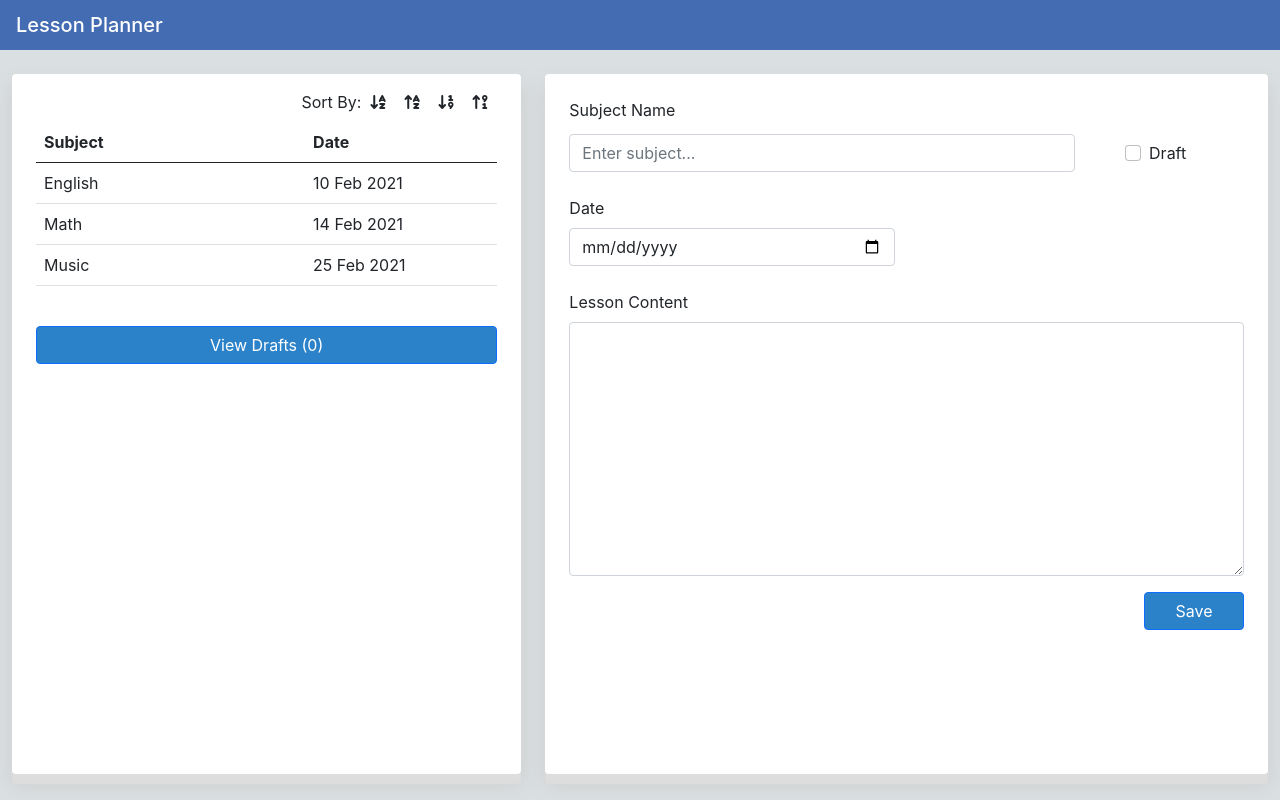
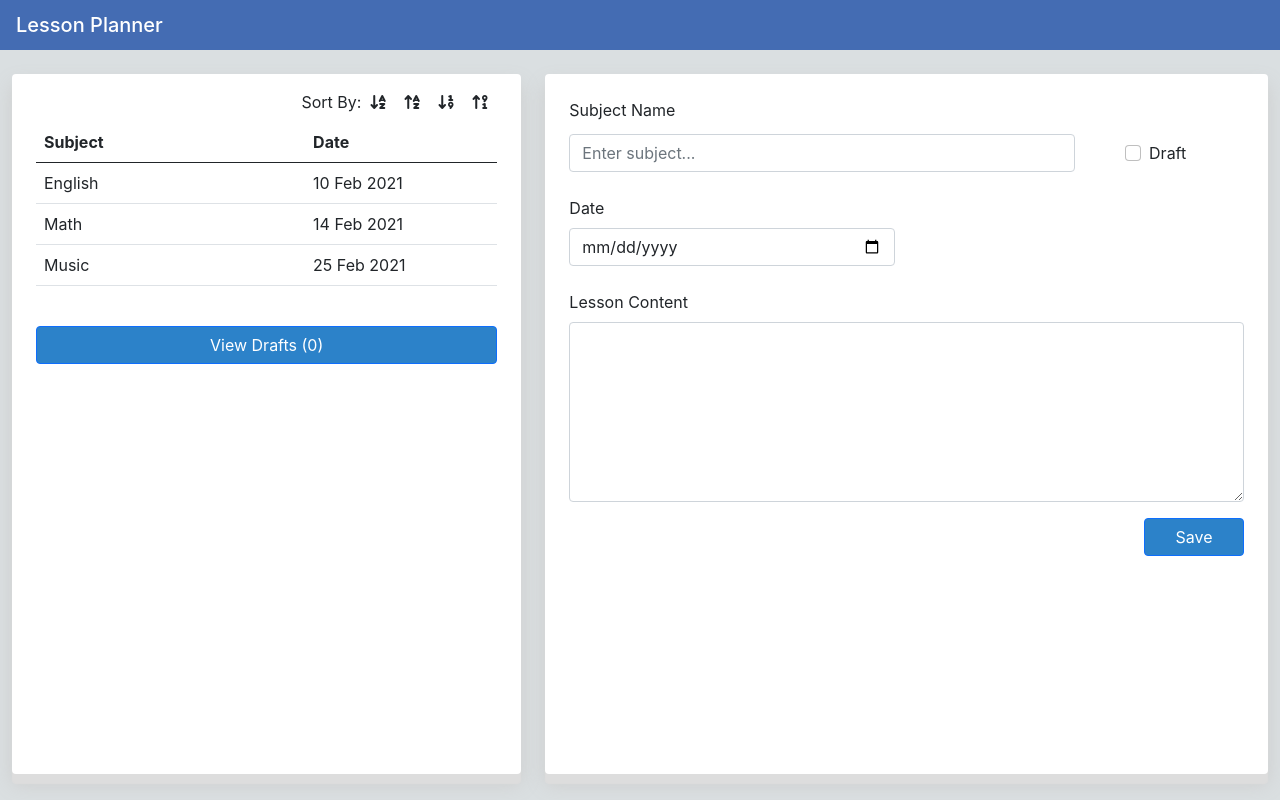
Before and after one commit to khairulsyazwan/lesson-planner, a React (Create React App) app: page / in a window 1280 px wide. Built offline with nearby package versions, Linux system fonts and the light colour scheme.

Commit message:
textarea fix

```diff
--- a/src/App.css
+++ b/src/App.css
@@ -83,6 +83,10 @@ tr {
   text-decoration: underline;
 }
 
+textarea {
+  height: 180px;
+}
+
 @media only screen and (max-width: 700px) {
   .comp {
     height: 100%;
--- a/src/components/AddNew.js
+++ b/src/components/AddNew.js
@@ -109,6 +109,9 @@ function AddNew({
     }
   }
 
+  if (window.innerHeight < 700) {
+    console.log("ok go");
+  }
   return (
     <div className="">
       <form onSubmit={edit ? editBtn : submitBtn}>
@@ -188,7 +191,7 @@ function AddNew({
               onChange={changeHandler}
               className="form-control"
               id="content"
-              rows={window.innerHeight < 900 ? 10 : 20}
+              rows="20"
               defaultValue={edit ? edit[0].content : null}
               required
             />
```
Also changed, not shown: 1 other file (tests, documents, lock files or other folders).
